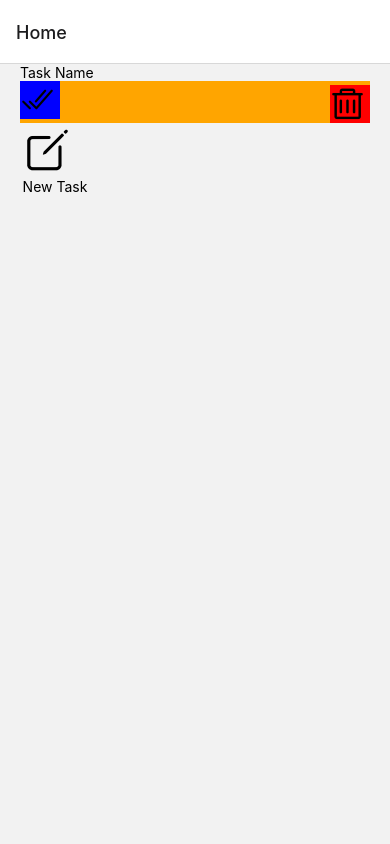
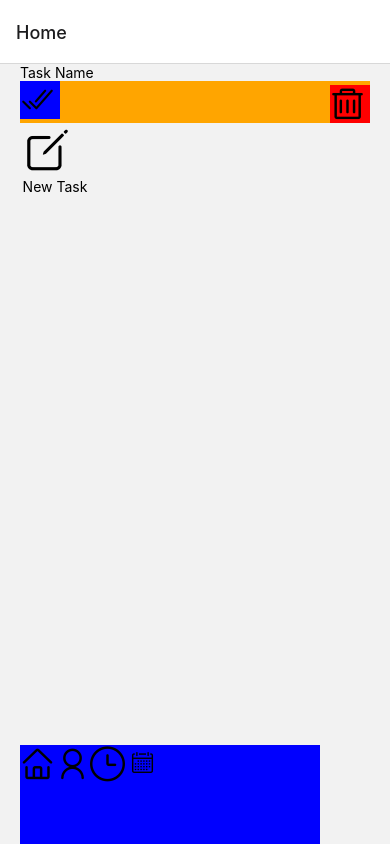
Before and after one commit to jalal-codr/TodoApp, a React Native app: screen /Home in a window 390 px wide. Built offline with nearby package versions, Linux system fonts and the light colour scheme.

Commit message:
icons added

```diff
--- a/Components/Navigation/Footer.jsx
+++ b/Components/Navigation/Footer.jsx
@@ -1,12 +1,32 @@
 import React from 'react'
-import { View } from 'react-native'
+import { View,StyleSheet, TouchableOpacity } from 'react-native'
+import AntDesign from 'react-native-vector-icons/AntDesign'
+import EvilIcons from 'react-native-vector-icons/EvilIcons'
 
 function Footer() {
+  const homeIcon = () => <AntDesign name="home" size={35}  />;
+  const userIcon = () => <AntDesign name="user" size={35}  />;
+  const clockIcon = () => <AntDesign name="clockcircleo" size={35}  />;
+  const calendarIcon = () => <EvilIcons name="calendar" size={35}  />;
   return (
-    <View>
-
+    <View style={styles.container}>
+        <View><TouchableOpacity>{homeIcon()}</TouchableOpacity></View>
+        <View><TouchableOpacity>{userIcon()}</TouchableOpacity></View>
+        <View><TouchableOpacity>{clockIcon()}</TouchableOpacity></View>
+        <View><TouchableOpacity>{calendarIcon()}</TouchableOpacity></View>
     </View>
   )
 }
 
 export default Footer
+const styles = StyleSheet.create({
+  container:{
+    flex:1,
+    flexDirection:'row',
+    marginTop:550,
+    backgroundColor:'blue',
+    width:300,
+    marginLeft:-50,
+  },
+
+})
--- a/Screens/Home/Home.jsx
+++ b/Screens/Home/Home.jsx
@@ -3,6 +3,7 @@ import { Alert,View,Text,StyleSheet, TextInput,Button,TouchableOpacity } from 'r
 import NewTask from '../../Components/Tasks/NewTask'
 import Form from '../../Components/Tasks/Form'
 import Task from '../../Components/Tasks/Task';
+import Footer from '../../Components/Navigation/Footer';
 
 function Home() {
     const [formState,setFormState] = useState(false);
@@ -54,7 +55,7 @@ function Home() {
                 <NewTask />
             </TouchableOpacity>
         </View>
-
+        <Footer/>
     </View>
   )
 }
```
